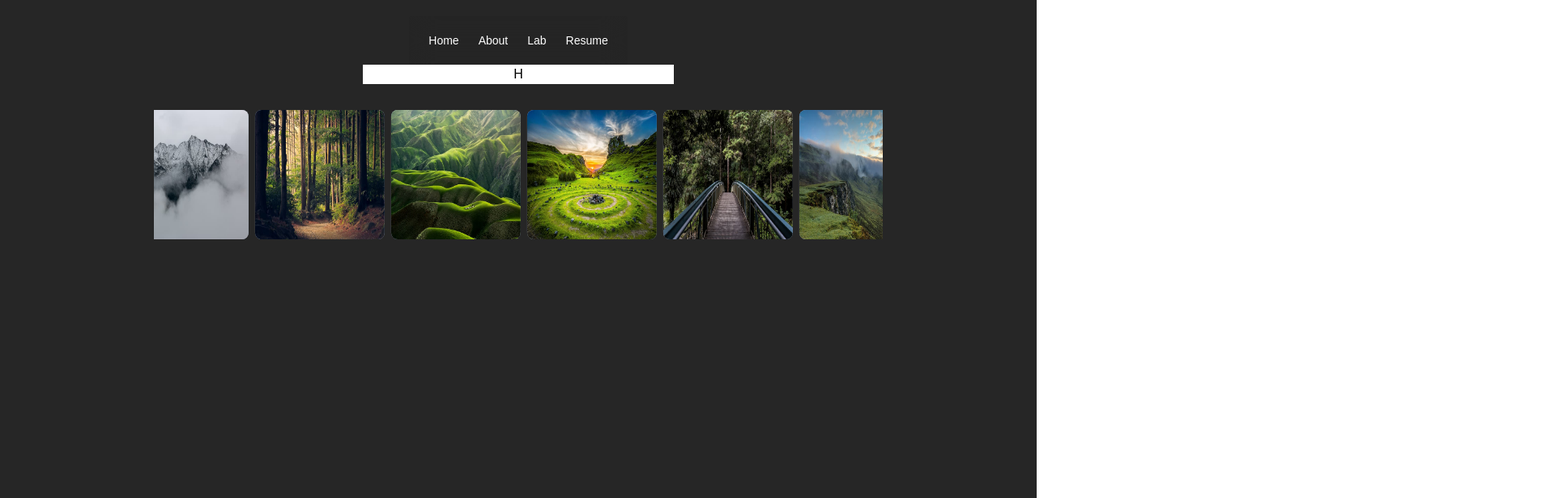
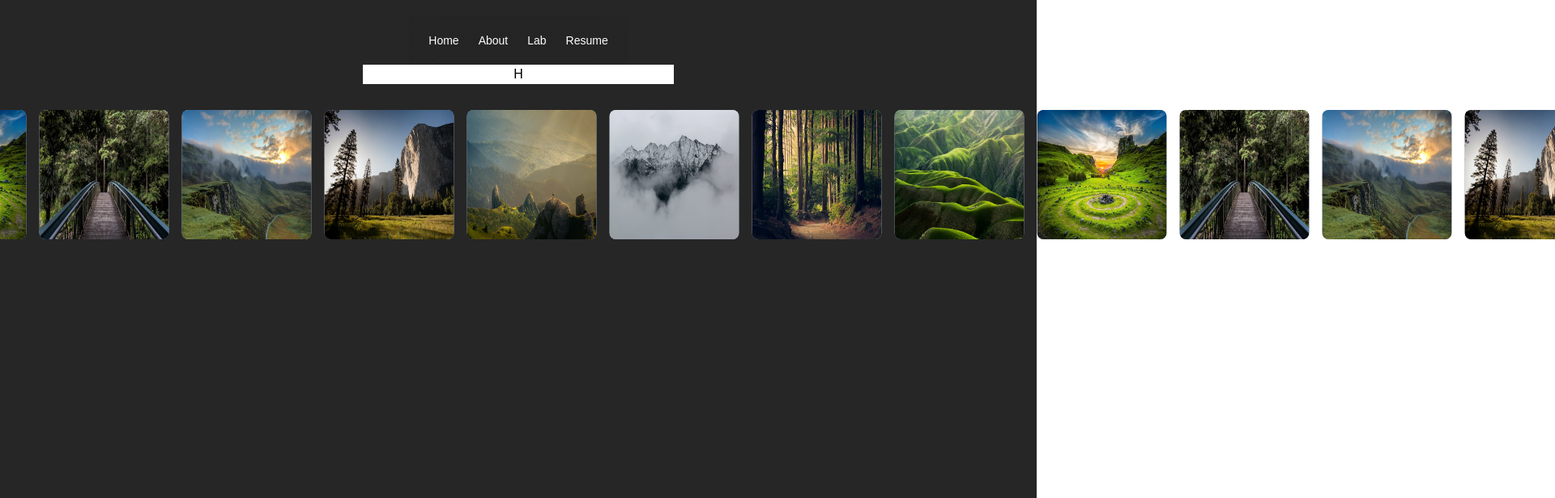
Before and after one commit to Ayusht0mar/components, a Next.js app: page /glassmaterialnavbar in a window 1280 px wide. Shown: the top 616 px of the page at 81% size, 1920 px wide, since content can reach past the window. Built offline with nearby package versions, Linux system fonts and the light colour scheme.

Commit message:
Styled and completed

```diff
--- a/src/app/(components)/infinitescrollingcarousel/page.tsx
+++ b/src/app/(components)/infinitescrollingcarousel/page.tsx
@@ -17,17 +17,17 @@ const InfiniteScrollingCarousel = () => {
         "/image-8.jpg",
     ]
 
-    let [ ref, {width}] = useMeasure()
+    let [ ref, {width}] = useMeasure();
 
     const xTranslation = useMotionValue(0);
 
     useEffect(() => {
         let controls;
-        let finalPosition = -width / 2 - 4;
+        let finalPosition = -width /2-8;
 
         controls = animate(xTranslation, [0, finalPosition], {
             ease: "linear",
-            duration: 2,
+            duration: 10,
             repeat: Infinity,
             repeatType: "loop",
             repeatDelay: 0,
@@ -37,8 +37,8 @@ const InfiniteScrollingCarousel = () => {
     }, [xTranslation, width]);
 
     return (
-        <div className="py-8 overflow-clip">
-            <motion.div className="flex gap-2 inset-0" ref={ref} style={{x: xTranslation}}>
+        <div className="py-8">
+            <motion.div className="absolute flex gap-4 left-0" ref={ref} style={{x: xTranslation}}>
                 {[...logos, ...logos, ...logos].map((item, idx) => (
                     <Card image={item} key={idx}/>
                 ))}
```
